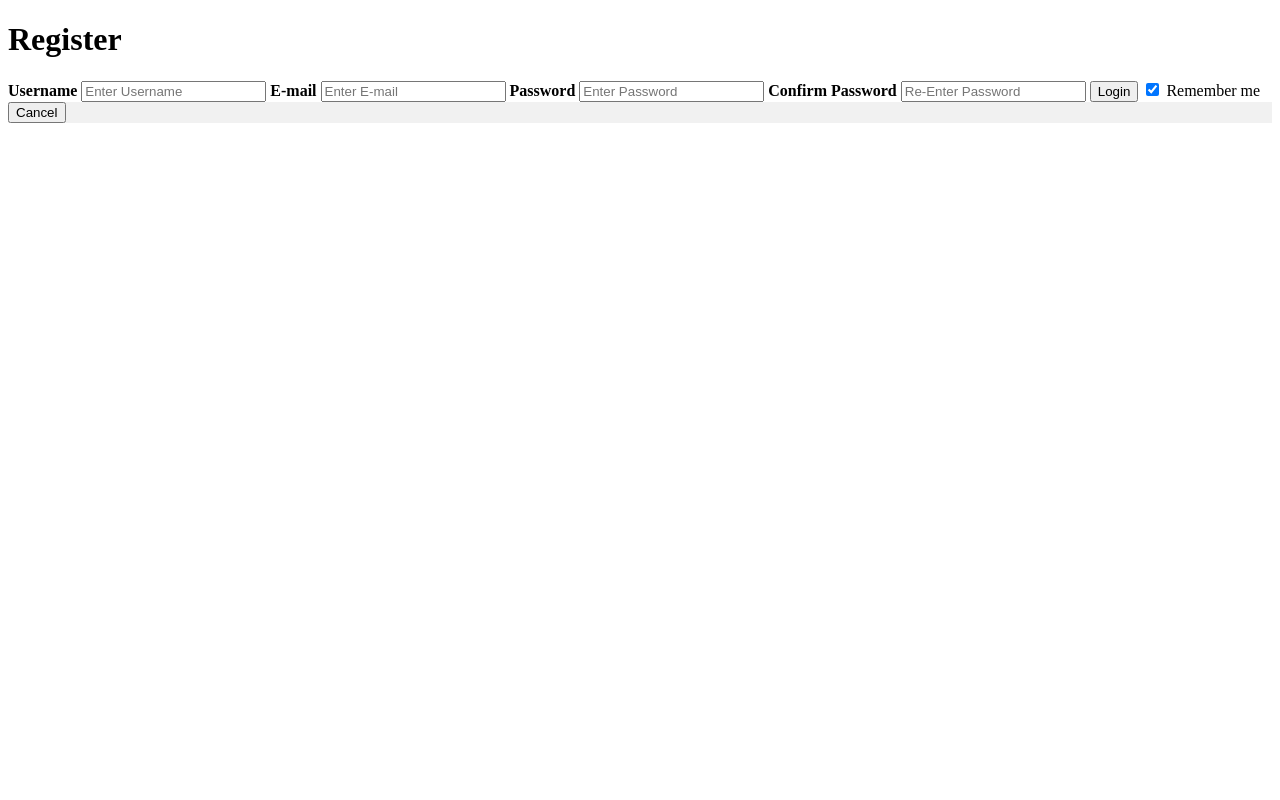
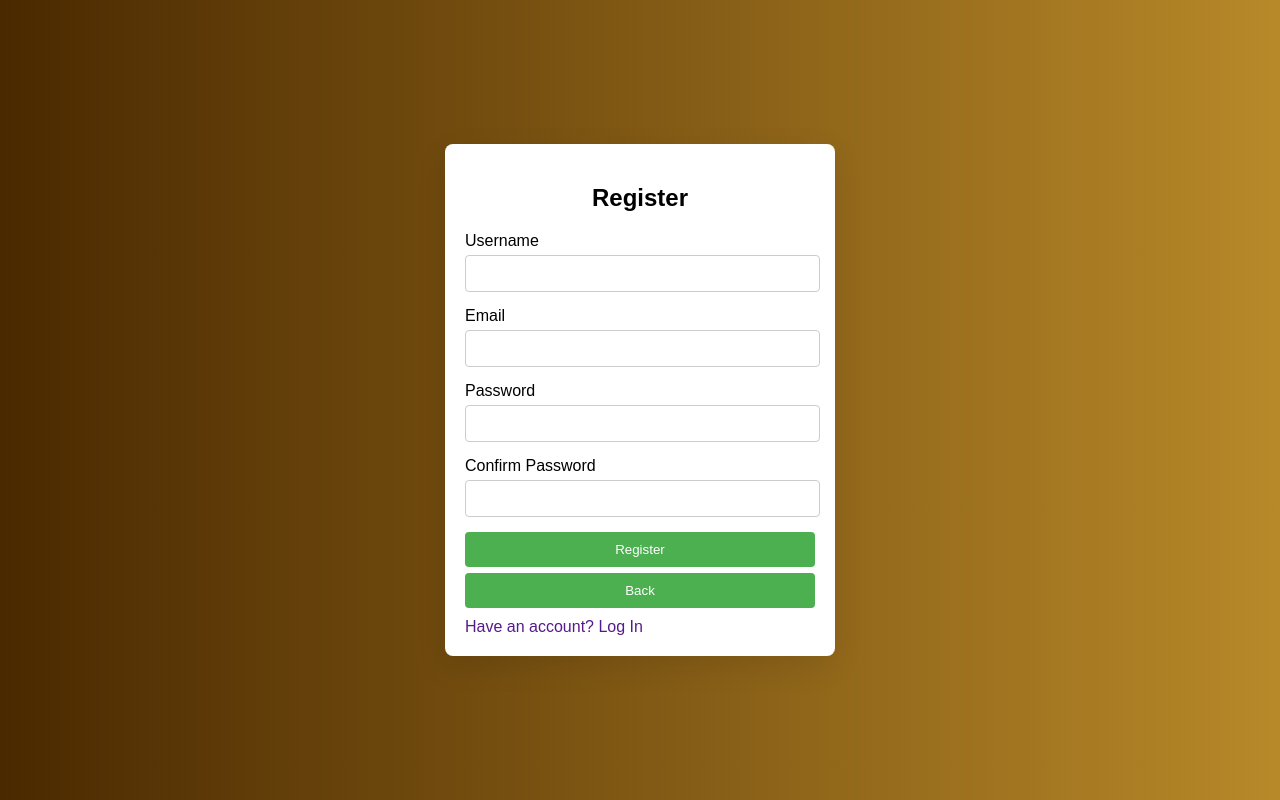
Before and after one commit to Bader123457/fitness-friend, a PHP site: the page made by src/Views/register.php in a window 1280 px wide. Run offline with PHP 8.4, Linux system fonts and the light colour scheme; the template is opened without the code that fills it, so the values that code supplies are empty.

Commit message:
Implemented front-end for login and register page into the website

```diff
--- a/src/Controllers/LoginController.php
+++ b/src/Controllers/LoginController.php
@@ -16,6 +16,7 @@ class LoginController {
         // Generate all redirect links
         $home_uri = '\'' . $this->appendUri . '/home' . '\'';
         $validate_uri = '\'' . $this->appendUri . '/login/validate' . '\'';
+        $register_uri = '\'' . $this->appendUri . '/register' . '\'';
         $dashboard_uri = $this->appendUri . '/dashboard';
 
         // Check if login session already exists
--- a/src/Controllers/RegisterController.php
+++ b/src/Controllers/RegisterController.php
@@ -15,6 +15,7 @@ class RegisterController {
 
         // Generate all redirect links
         $home_uri = '\'' . $this->appendUri . '/home' . '\'';
+        $login_uri = '\'' . $this->appendUri . '/login' . '\'';
         $validate_uri = '\'' . $this->appendUri . '/register/validate' . '\'';
         $dashboard_uri = $this->appendUri . '/dashboard';
 
--- a/src/Views/error_msg_template.php
+++ b/src/Views/error_msg_template.php
@@ -1,3 +1,3 @@
 <div>
-    <h2><?php echo $error_msg; ?></h2>
+    <h3><?php echo $error_msg; ?></h3>
 </div>
--- a/src/Views/register.php
+++ b/src/Views/register.php
@@ -3,34 +3,104 @@
 <head>
     <meta charset="UTF-8">
     <meta name="viewport" content="width=device-width, initial-scale=1.0">
-    <title>FitnessBro - Register</title>
+    <title>Register - FitnessBro</title>
+    <style>
+        body {
+            font-family: Arial, sans-serif;
+            background: linear-gradient(to right, #4a2900, #b88929);
+            display: flex;
+            justify-content: center;
+            align-items: center;
+            height: 100vh;
+            margin: 0;
+        }
+        .container {
+            background-color: white;
+            padding: 20px;
+            border-radius: 8px;
+            box-shadow: 0 10px 30px rgba(0,0,0,0.1);
+            width: 350px;
+        }
+        input[type=text], input[type=email], input[type=password] {
+            width: 95%;
+            padding: 10px;
+            margin: 5px 0 15px 0;
+            border: 1px solid #ccc;
+            border-radius: 4px;
+            transition: all 0.3s;
+        }
+        input[type=text]:focus,
+        input[type=email]:focus,
+        input[type=password]:focus {
+            border-color: #4CAF50;
+            box-shadow: 0 0 10px rgba(76, 175, 80, 0.5);
+            outline: none;
+        }
+        button[type=button] {
+            background-color: #4CAF50;
+            color: white;
+            border: none;
+            padding: 10px;
+            margin-top: 6px;
+            width: 100%;
+            border-radius: 4px;
+            cursor: pointer;
+            transition: background 0.3s;
+        }
+        button {
+            background-color: #4CAF50;
+            color: white;
+            border: none;
+            padding: 10px;
+            width: 100%;
+            border-radius: 4px;
+            cursor: pointer;
+            transition: background 0.3s;
+        }
+        button:hover {
+            background-color: #388e3c;
+        }
+        h2 {
+            text-align: center;
+            margin-bottom: 20px;
+        }
+        .sign-up {
+            margin-top: 10px;
+        }
+        .sign-up a{
+            text-decoration: none;
+        }
+        .sign-up a:hover {
+            text-decoration: underline;
+        }
+    </style>
 </head>
 <body>
-    <h1>Register</h1>
+
+<div class="container">
+    <h2>Register</h2>
     <?php if ($error_display === True) {include_once __DIR__ . '/error_msg_template.php';}?>
     <form action=<?php echo $validate_uri; ?> method="POST">
-        <div class="container">
-            <label for="uname"><b>Username</b></label>
-            <input type="text" placeholder="Enter Username" name="uname" required>
+        <label for="username">Username</label>
+        <input type="text" name="uname" id="username" required>
 
-            <label for="email"><b>E-mail</b></label>
-            <input type="text" placeholder="Enter E-mail" name="email" required>
+        <label for="email">Email</label>
+        <input type="email" name="email" id="email" required>
 
-            <label for="psw"><b>Password</b></label>
-            <input type="password" placeholder="Enter Password" name="psw" required>
+        <label for="password">Password</label>
+        <input type="password" name="psw" id="password" required>
 
-            <label for="psw"><b>Confirm Password</b></label>
-            <input type="password" placeholder="Re-Enter Password" name="cnfm-psw" required>
+        <label for="confirm_password">Confirm Password</label>
+        <input type="password" name="cnfm-psw" id="confirm_password" required>
 
-            <button type="submit">Login</button>
+        <button type="submit">Register</button>
 
-            <label>
-            <input type="checkbox" checked="checked" name="remember"> Remember me
-            </label>
+        <button type="button" onclick = "window.location.href = <?php echo $home_uri; ?>;">Back</button>
+        <div class="sign-up">
+            <a href= <?php echo $login_uri; ?>>Have an account? Log In</a>
         </div>
     </form>
-    <div class="container" style="background-color:#f1f1f1">
-        <button onclick="window.location.href = <?php echo $home_uri; ?>;">Cancel</button>
-    </div>
+</div>
+
 </body>
 </html>
```
Also changed, not shown: assets/css/login.html (deleted, +0 -101 lines), assets/css/register.html (deleted, +0 -80 lines), src/Views/login.php (+107 -15 lines).
